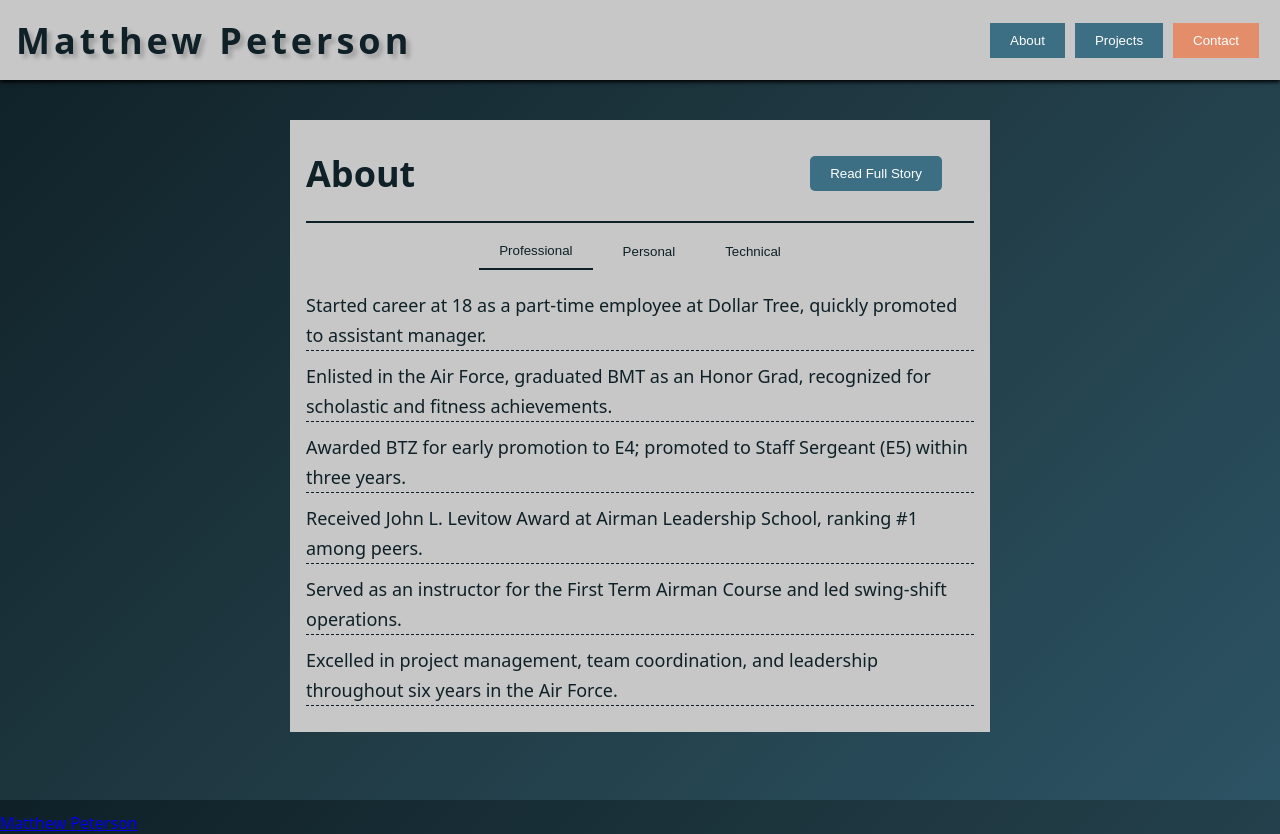
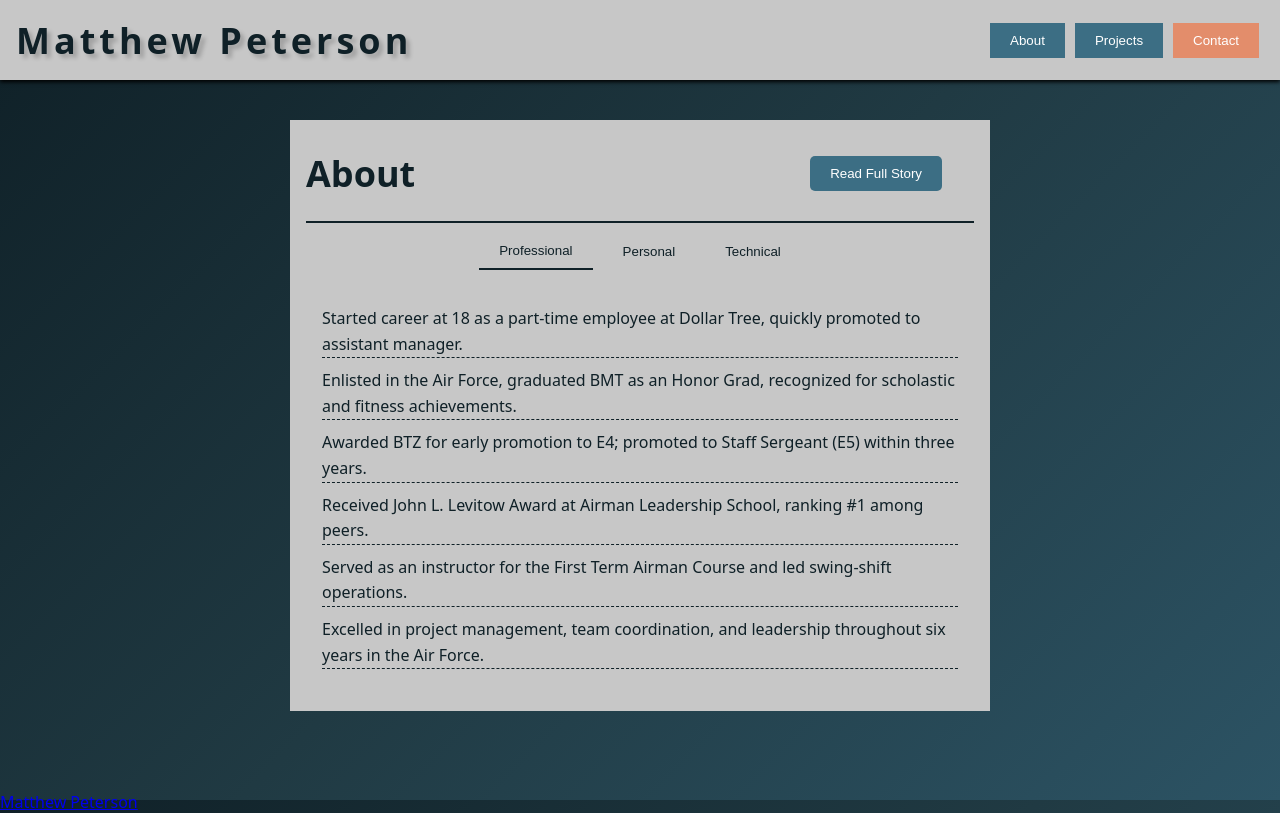
Before and after one commit to matthew-peterson-39/react_portfolio_site, a React (Vite) app: page / in a window 1280 px wide. After the commit the page ends 813 px from the top, so only its background shows below. Built offline with nearby package versions, Linux system fonts and the light colour scheme.

Commit message:
Formatted para and list about content.

```diff
--- a/src/components/About.jsx
+++ b/src/components/About.jsx
@@ -72,17 +72,21 @@ function About() {
         Technical: technicalText
     };
 
-    const renderContent = () => {
-        if (activeTab === 'Professional') {
-            return showSummary ? professionalSummary : professionalText;
+    const renderAboutContent = () => {
+        const isSummary = (activeTab === 'Professional' && showSummary) ||
+                          (activeTab === 'Personal' && showSummary) ||
+                          (activeTab === 'Technical' && showSummary);
+
+        if (isSummary) {
+            const summaryContent = activeTab === 'Professional' ? professionalSummary :
+                                    activeTab === 'Personal' ? personalSummary :
+                                    technicalSummary;
+
+            return <div className="bullet-list">{summaryContent}</div>;
+        } else {
+            const textContent = tabContent[activeTab];
+            return <p className="paragraph">{textContent}</p>;
         }
-        else if (activeTab === 'Personal') {
-            return showSummary ? personalSummary : personalText;
-        }
-        else if (activeTab === 'Technical') {
-            return showSummary ? technicalSummary : technicalText;
-        }
-        return tabContent[activeTab];
     };
 
     return (
@@ -121,9 +125,9 @@ function About() {
                     </button>
                 ))}
             </div>
-            <p className="about-description">
-                {renderContent()}
-            </p>
+            <div>
+                {renderAboutContent()}
+            </div>
 
         </div>
 
--- a/src/styles/About.css
+++ b/src/styles/About.css
@@ -27,10 +27,14 @@
     margin: 10px auto;
 }
 
-.about-description {
-    font-size: 18px;
-    line-height: 30px;
-    text-align: left;
+.paragraph {
+    text-indent: 20px;
+}
+
+.paragraph, .bullet-list {
+    line-height: 1.6;
+    font-size: 16px;
+    padding: 1rem;
 }
 
 .tabs {
```
